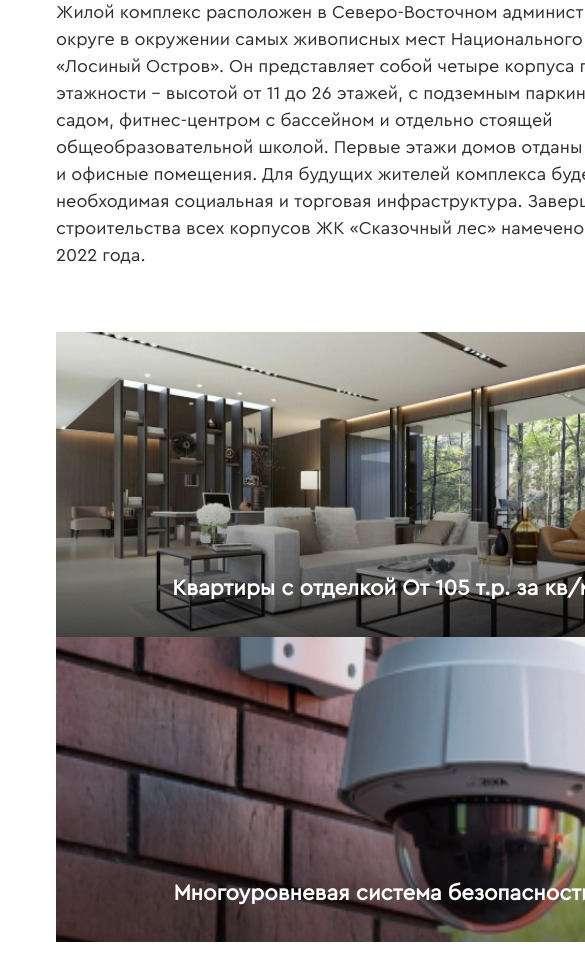
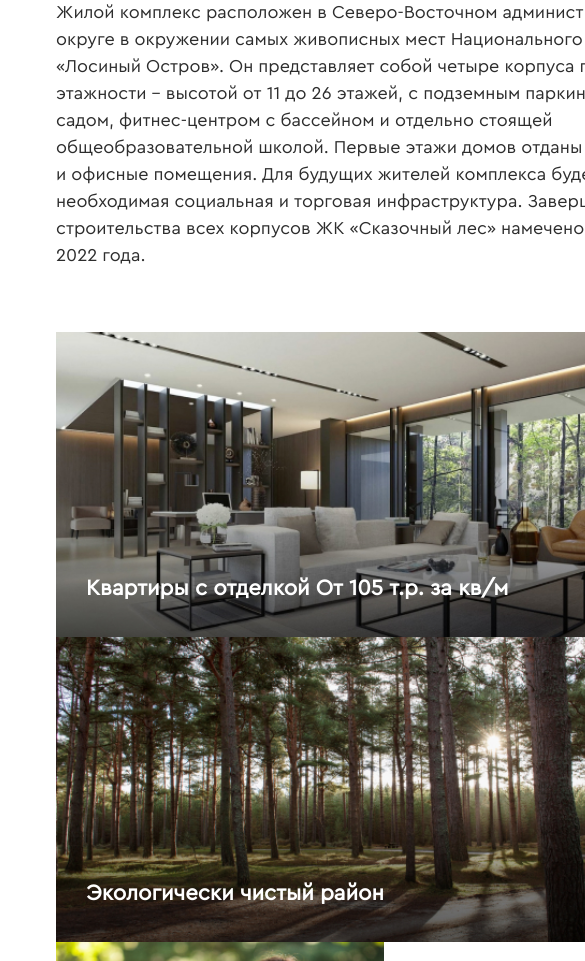
Before and after one commit to Dmitrieva-Anna/test-task-fairy-forest, a website: page source/pages/index.html in a window 390 px wide. Shown: the part 1039-2000 px from the top of the page, 585 px wide, since content can reach past the window. Drawn offline with nearby package versions, Linux system fonts and the light colour scheme; files that its build step writes are made by us from their sources; files whose address does not match are found by name.

Commit message:
styles for @media(767px)

```diff
--- a/source/styles/size.scss
+++ b/source/styles/size.scss
@@ -155,6 +155,7 @@
             display: flex;
             align-items: center;
             justify-content: center;
+
             svg {
                 width: 97px;
                 height: 64px;
@@ -208,6 +209,7 @@
             flex-direction: column;
             justify-content: center;
             align-items: center;
+            max-height: 250px;
 
             svg {
                 margin: 0 190px 10px 0;
@@ -238,20 +240,53 @@
 
     .collage {
         max-width: 655px;
-        // display: flex !important;
-        // flex-direction: column !important;
-
         display: grid;
-        grid-template-columns: repeat(1, 1fr);
-        // grid-template-rows: 1fr 1fr 1fr 1fr;
+        grid-template-columns: repeat(2, 1fr);
+        // grid-template-rows: auto;
         margin-bottom: 60px;
 
         &__item {
-            width: 655px;
+            text-align: left !important;
+            align-content: flex-end !important;
+            justify-content: left !important;
+
             span {
                 font-size: 22px !important;
                 line-height: 27px !important;
+                margin-left: 30px;
+
             }
+        }
+
+        &__item:nth-child(1) {
+            grid-column: 1/5 !important;
+            width: 655px;
+            grid-row: 1;
+        }
+
+        &__item:nth-child(2) {
+            grid-column: 1;
+            grid-row: 3;
+            width: 328px;
+        }
+
+        &__item:nth-child(3) {
+            grid-column: 1;
+            grid-row: 5;
+            width: 328px;
+        }
+
+        &__item:nth-child(4) {
+            grid-column: 1/ 3 !important;
+            grid-row: 2;
+            width: 655px;
+        }
+
+        &__item:nth-child(5) {
+            grid-column: 2;
+            grid-row: 6/3 !important;
+            width: 328px;
+
         }
     }
 
@@ -376,3 +411,10 @@
         }
     }
 }
+
+@media screen and (max-width: 375px) {
+    .header {
+        max-width: 449px;
+    }
+
+}
```
